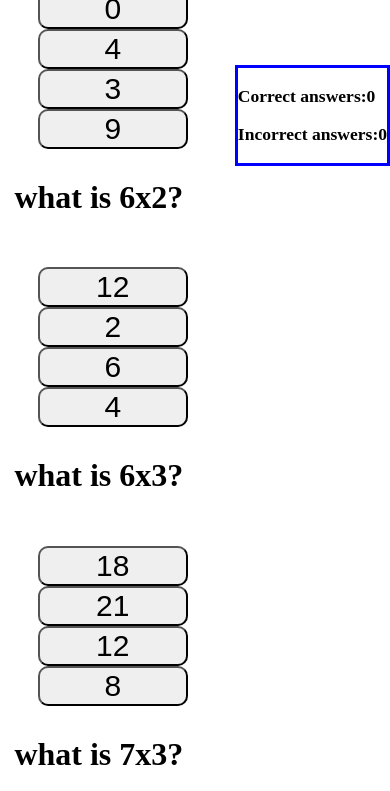
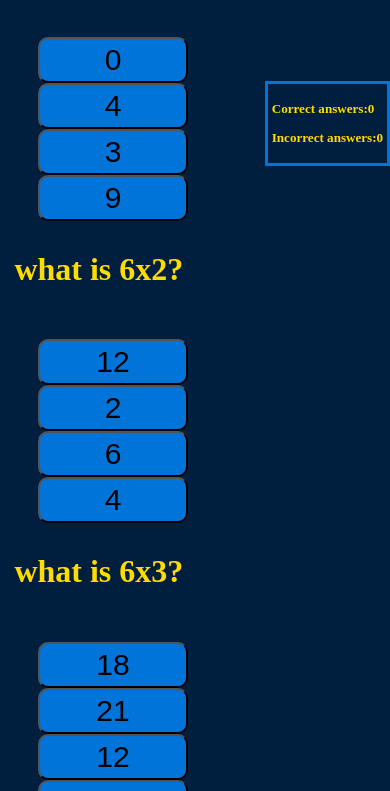
Before and after one commit to Ahmed-Elhifni/Questions, a plain HTML site: page index.html in a window 390 px wide. Shown: the part 678-1469 px from the top of the page. Drawn offline with nearby package versions, Linux system fonts and the light colour scheme.

Commit message:
styling background and some media queries to be tested.

```diff
--- a/css/style.css
+++ b/css/style.css
@@ -1,25 +1,39 @@
+@media only screen and (max-width:575px) {
+  .Side{
+    font-size:70% !important;
+  }
+  button{
+    width:5em !important;
+  }
+}
+
+html{
+  background-color: #001f3f;
+  color:#ffdc00;
+}
 button{
-  width:100%;
-  //height:100px;
+  width:10em;
+  background-color: #0074d9;
   display:block;
   float:top;
   clear:left;
   font-size:30px;
- border-radius:10px;
+  border-radius:10px;
+  padding: 4px;
  }
 h1{
-//  text-align:center;
+
   clear:left;
   margin-left:0.2em;
 }
 .Side{
   display:block;
-  font-size:15px;
+  font-size:140%;
   position:fixed;
   bottom: 0;
     right: 0;
-
-    border: 3px solid blue;
+  padding: 1%;
+    border: 3px solid #0074d9;
 }
 .buton-grp{
   width:40%;
```
